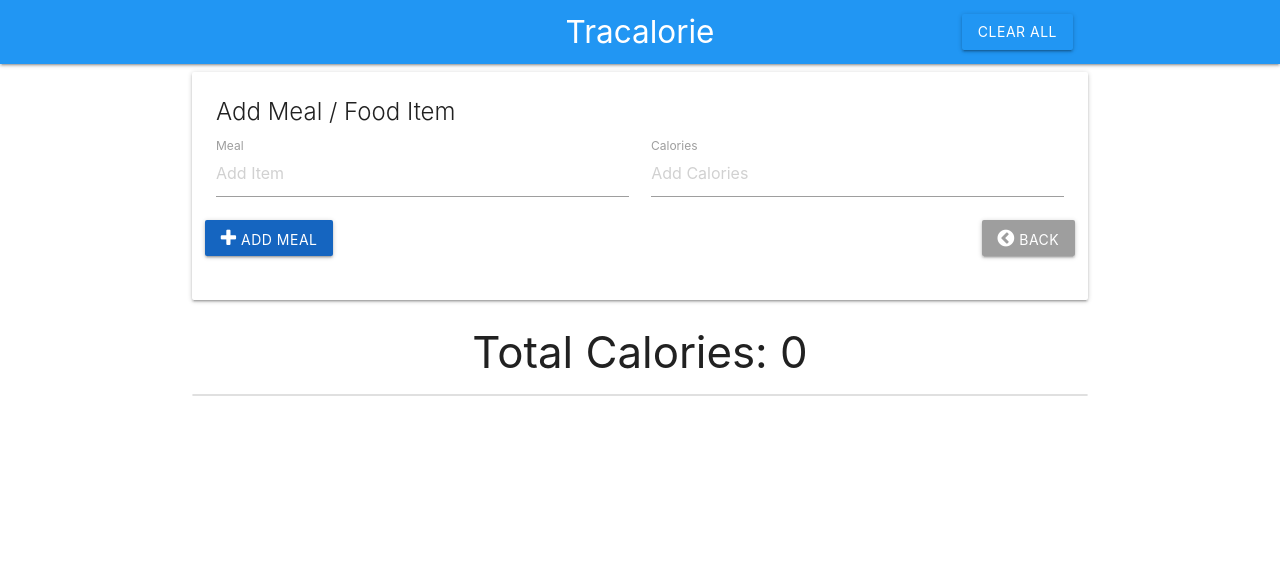
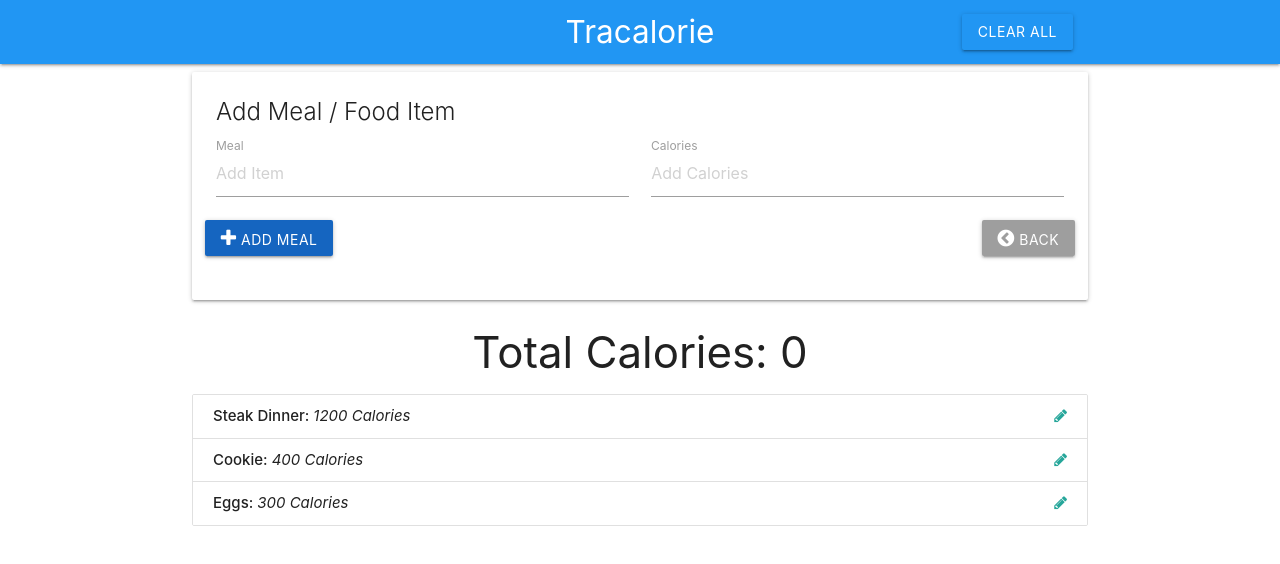
Before and after one commit to andreynho2006/calories-track, a plain HTML site: page index.html in a window 1280 px wide. Drawn offline with nearby package versions, Linux system fonts and the light colour scheme.

Commit message:
initialize the app with some list items

```diff
--- a/app.js
+++ b/app.js
@@ -11,7 +11,7 @@ const ItemCtrl = (function(){
     }
 
     // data strcture
-    // private data
+    // private data: STATE
     const data = {
         items: [
             {id: 0, name: 'Steak Dinner', calories: 1200},
@@ -22,9 +22,13 @@ const ItemCtrl = (function(){
         totalCalories: 0
     }
 
+
     // return from controller
     // public methods
     return {
+        getItens: function() {
+            return data.items;
+        },
         logData: function() {
             return data;
         }
@@ -39,7 +43,22 @@ const UICtrl = (function(){
 
     // public methods
     return {
+        // public methods
+        populateItemList: function(items) {
+            let html = '';
 
+            items.forEach(function(item) {
+                html += `<li class="collection-item" id="item-${item.id}">
+                            <strong>${item.name}: </strong> <em>${item.calories} Calories</em>
+                            <a href="#" class="secondary-content">
+                            <i class="edit-item fa fa-pencil"></i>
+                            </a>
+                        </li>`;
+            });
+
+            // insert list items
+            document.querySelector('#item-list').innerHTML = html;
+        }
     }
 })();
 
@@ -54,7 +73,11 @@ const App = (function(ItemCtrl, UICtrl){
     // public methods
     return {
         init: function() {
-            console.log('Initializing app.....');
+            // fetch items from data strcture
+            const items = ItemCtrl.getItens();
+
+            // populate list with items
+            UICtrl.populateItemList(items);
         }
     }
 
```
Also changed, not shown: index.html (+3 -3 lines).
